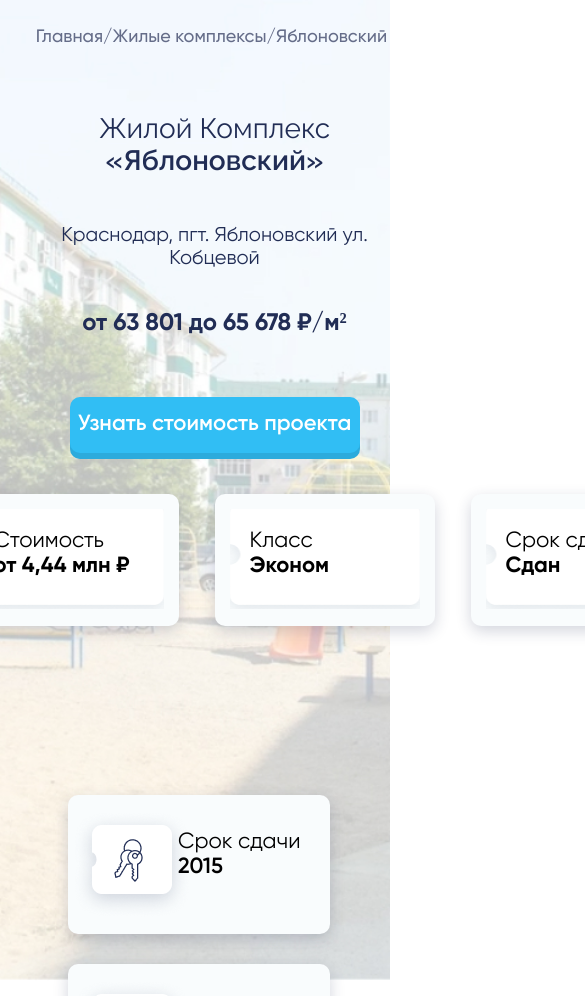
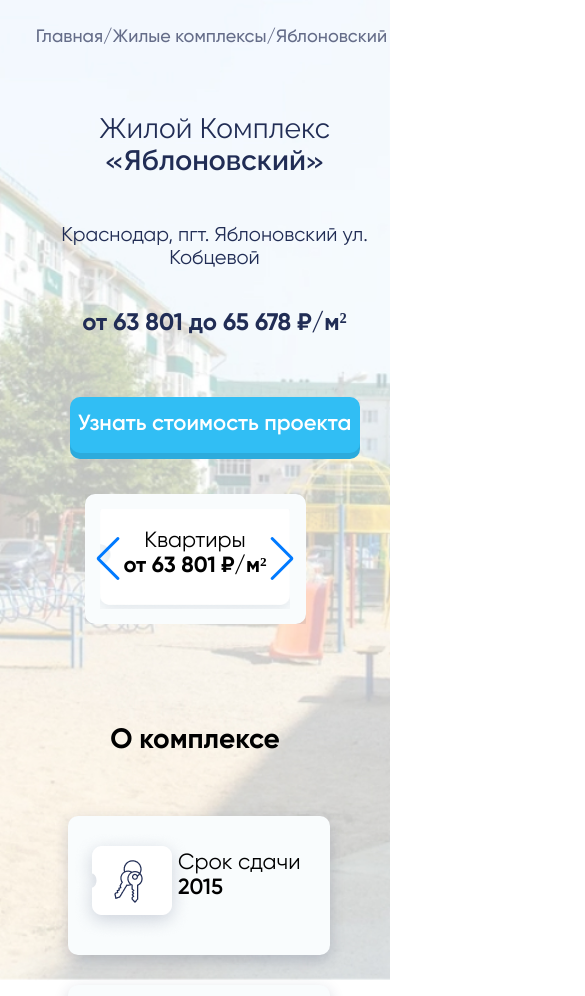
Before and after one commit to annaeliava/apartment-complex-, a plain HTML site: page index.html in a window 390 px wide. Shown: the part 152-1148 px from the top of the page, 585 px wide, since content can reach past the window. Drawn offline with nearby package versions, Linux system fonts and the light colour scheme.

Commit message:
added swiper

```diff
--- /dev/null
+++ b/assets/js/swiper.js
@@ -0,0 +1,9 @@
+var swiper = new Swiper(".mySwiper", {
+  speed: 400,
+  loop: true,
+  spaceBetween: 36,
+  navigation: {
+    nextEl: ".swiper-button-next",
+    prevEl: ".swiper-button-prev",
+  },
+});
--- a/assets/styles/index.scss
+++ b/assets/styles/index.scss
@@ -229,7 +229,9 @@ body {
         font-family: $mainFont;
     }
 
-    &__title, &__subtitle, &__second-subtitle {
+    &__title,
+    &__subtitle,
+    &__second-subtitle {
         color: $darkBlue;
     }
 }
@@ -557,6 +559,14 @@ body {
     }
 }
 
+.swiper,
+swiper-container {
+    display: none;
+}
+
+.hidden__title {
+    display: none;
+}
 
 @media screen and (min-width:320px) and (max-width:414px) {
     body{
@@ -567,8 +577,8 @@ body {
 
     .header {
         width: 100vw;
-        margin-top: 20px;
-        margin-left: 10px;
+        margin-top: 10%;
+        margin-left: 5%;
 
         &__desktop {
             display: none;
@@ -597,8 +607,50 @@ body {
             display: flex;
             flex-direction: row;
             align-items: center;
-            margin-right: 15px;
+            justify-content: flex-end;
+            margin-right: 20%;
         }
+    }
+
+    .main__info {
+        display: none;
+    }
+
+    .main__info-text {
+        display: flex;
+        justify-content: center;
+        align-items: center;
+        text-align: center;
+    }
+
+    .swiper {
+        display: block;
+        width: 221px;
+        height: 130px;
+        background-color: transparent;
+
+        &-button-prev, &-button-next {
+            border: none;
+            background-color: transparent;
+            cursor: pointer;
+        }
+
+        &-slide {
+            display: flex;
+            justify-content: center;
+            align-items: center;
+            text-align: center;
+        }
+    }
+
+    .hidden__title {
+        display: block;
+        text-align: center;
+        margin-top: 100px;
+        margin-bottom: 60px;
+        font-weight: 700;
+        font-size: 28px;
+        font-family: $mainFont;
     }
 
     .menu__more {
@@ -746,14 +798,22 @@ body {
         }
 
         &__first-section {
+            display: flex;
+            justify-content: center;
+            align-items: center;
+            text-align: center;
             margin: 2%;
+            width: 100vw;
         }
 
         &__phone {
             width: 100vw;
-            margin-left:0;
             margin-top: 26px;
             font-size: 18px;
+        }
+
+        &__phone-call {
+            margin-left: 5vw;
         }
 
         &__phone-number {
@@ -771,7 +831,7 @@ body {
         &__second-container, &__form {
             display: flex;
             flex-direction: column;
-            align-content: center;
+            align-items: center;
         }
 
         &__second-container {
@@ -784,7 +844,7 @@ body {
         }
 
         &__confirm {
-            margin-left: 10%;
+            margin-right: 5vw;
         }
     }
 
--- a/index.html
+++ b/index.html
@@ -1,10 +1,11 @@
 <!DOCTYPE html>
-<html lang="en">
+<html lang="ru">
 <head>
     <meta charset="UTF-8">
     <meta http-equiv="X-UA-Compatible" content="IE=edge">
     <meta name="viewport" content="width=device-width, initial-scale=1.0">
     <link rel="stylesheet" href="assets/styles/index.css">
+    <link rel="stylesheet" href="https://cdn.jsdelivr.net/npm/swiper@8/swiper-bundle.min.css" />
     <title>Apartment Complex</title>
 </head>
 <body>
@@ -128,7 +129,6 @@
                 <button class="about__btn">Узнать стоимость проекта</button>
             </div>
             <div class="main__info">
-                <div class="swiper"></div>
                 <div class="main__info-item">
                     <div class="main__info-container">
                         <div class="main__info-text">
@@ -163,6 +163,45 @@
                 </div>
             </div>
         </div>
+        <div class="swiper mySwiper">
+            <div class="swiper-wrapper">
+                <div class="main__info-item swiper-slide">
+                    <div class="main__info-container">
+                        <div class="main__info-text">
+                            <div class="main__info-title">Квартиры </div>
+                            <div class="main__info-subtitle">от 63 801 ₽/м² </div>
+                        </div>
+                    </div>
+                </div>
+                <div class="main__info-item swiper-slide">
+                    <div class="main__info-container">
+                        <div class="main__info-text">
+                            <div class="main__info-title">Стоимость </div>
+                            <div class="main__info-subtitle">от 4,44 млн ₽ </div>
+                        </div>
+                    </div>
+                </div>
+                <div class="main__info-item swiper-slide">
+                    <div class="main__info-container">
+                        <div class="main__info-text">
+                            <div class="main__info-title">Класс </div>
+                            <div class="main__info-subtitle">Эконом </div>
+                        </div>
+                    </div>
+                </div>
+                <div class="main__info-item swiper-slide">
+                    <div class="main__info-container">
+                        <div class="main__info-text">
+                            <div class="main__info-title">Срок сдачи </div>
+                            <div class="main__info-subtitle">Сдан</div>
+                        </div>
+                    </div>
+                </div>
+            </div>
+            <div class="swiper-button-next"></div>
+            <div class="swiper-button-prev"></div>
+        </div>
+        <div class="hidden__title">О комплексе</div>
         <div class="addition">
             <div class="addition__container">
                 <div class="addition__imgs">
@@ -456,6 +495,8 @@
         </div>
     </footer>
 
+    <script src="https://cdn.jsdelivr.net/npm/swiper@9/swiper-bundle.min.js"></script>
+
     <script src="assets/js/swiper.js"></script>
 </body>
 </html>
```
Also changed, not shown: assets/styles/index.css, 1 other file.
